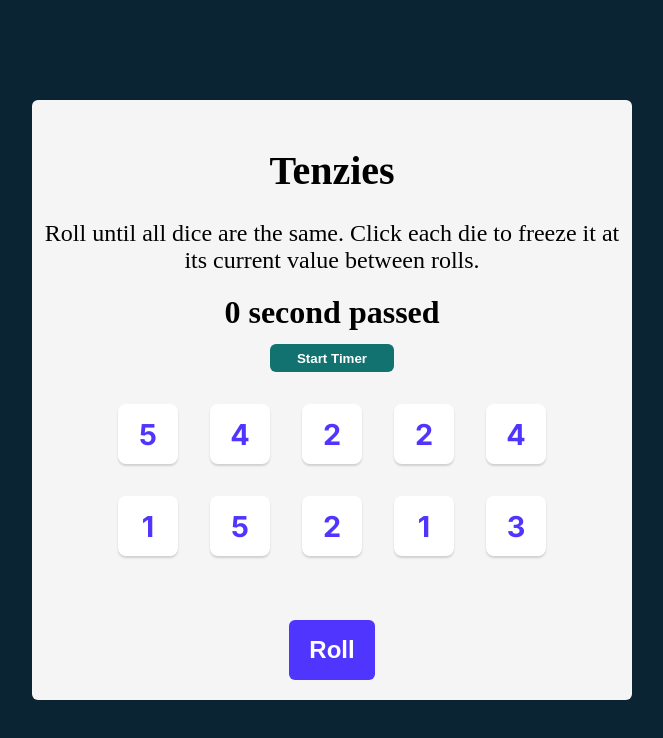
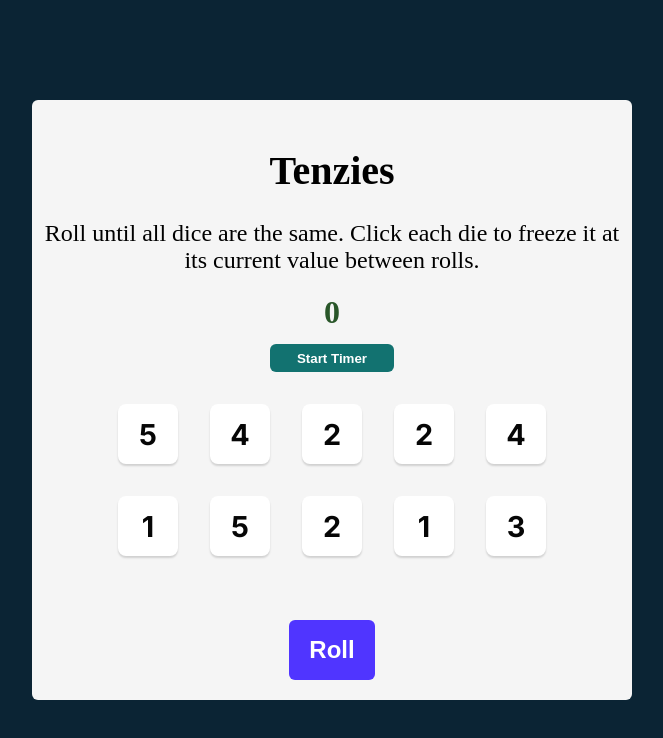
Before and after one commit to Omurbek007/tenzies, a React (Vite) app: page / in a window 1280 px wide. Shown: the top 738 px of the page, without its empty margins (308-971 px from the left). Built offline with nearby package versions, Linux system fonts and the light colour scheme.

Commit message:
add animation or transition for smoothly appear elements

```diff
--- a/src/App.css
+++ b/src/App.css
@@ -22,12 +22,14 @@ main {
   font-size: 1.80em;
   font-weight: bold;
   background-color: white;
-  color: #5035FF;
+  color: #060606;
   border: none;
   border-radius: 8px;
   box-shadow: 0px 2px 2px 0px #00000026;
   font-family: Inter, sans-serif;
   cursor: pointer;
+  transition: all 0.5s ease-in-out;
+  padding: 0;
 }
 main {
   display: flex;
@@ -49,6 +51,7 @@ main {
   color: white;
   border-radius: 6px;
   border: none;
+  transition: all 0.5s ease-in-out;
 }
 
 .roll-btn:focus {
@@ -70,6 +73,7 @@ h2 {
   font-size: 2em;
   font-weight: bold;
   margin: 0;
+  transition: all 0.5s ease-in-out;
 }
 .timer {
   white-space: nowrap;
--- a/src/App.jsx
+++ b/src/App.jsx
@@ -53,7 +53,13 @@ function App() {
     setDice(prevDice => prevDice.map(die => die.id === id ? { ...die, isHeld: !die.isHeld } : die))
   }
 
+  const wonStyle = {
+    color: "rgb(255, 100, 100)",
+    fontSize: "2.5rem",
+    transition: "all 0.5s ease-in-out"
+  }
 
+  const wonText = "You Did in " + time + " seconds"
 
   return (
     <>
@@ -61,7 +67,7 @@ function App() {
         {gameWon && <Confetti />}
         <h1 className="title">Tenzies</h1>
         <p className="instructions">Roll until all dice are the same. Click each die to freeze it at its current value between rolls.</p>
-        <h2>{time} {time > 1 ? "seconds passed" : "second passed"} </h2>
+        <h2 style={gameWon ? wonStyle : {color:"rgb(41, 86, 41)"}}>{gameWon ? wonText : time}</h2>
         <button onClick={startGame} className='timer'>Start Timer</button>
         <div className="btn-container">
           {dice.map((el) => <Die key={el.id} hold={() => hold(el.id)} isHeld={el.isHeld} dice={el.value} />)}
```
Also changed, not shown: 1 other file (tests, documents, lock files or other folders).
